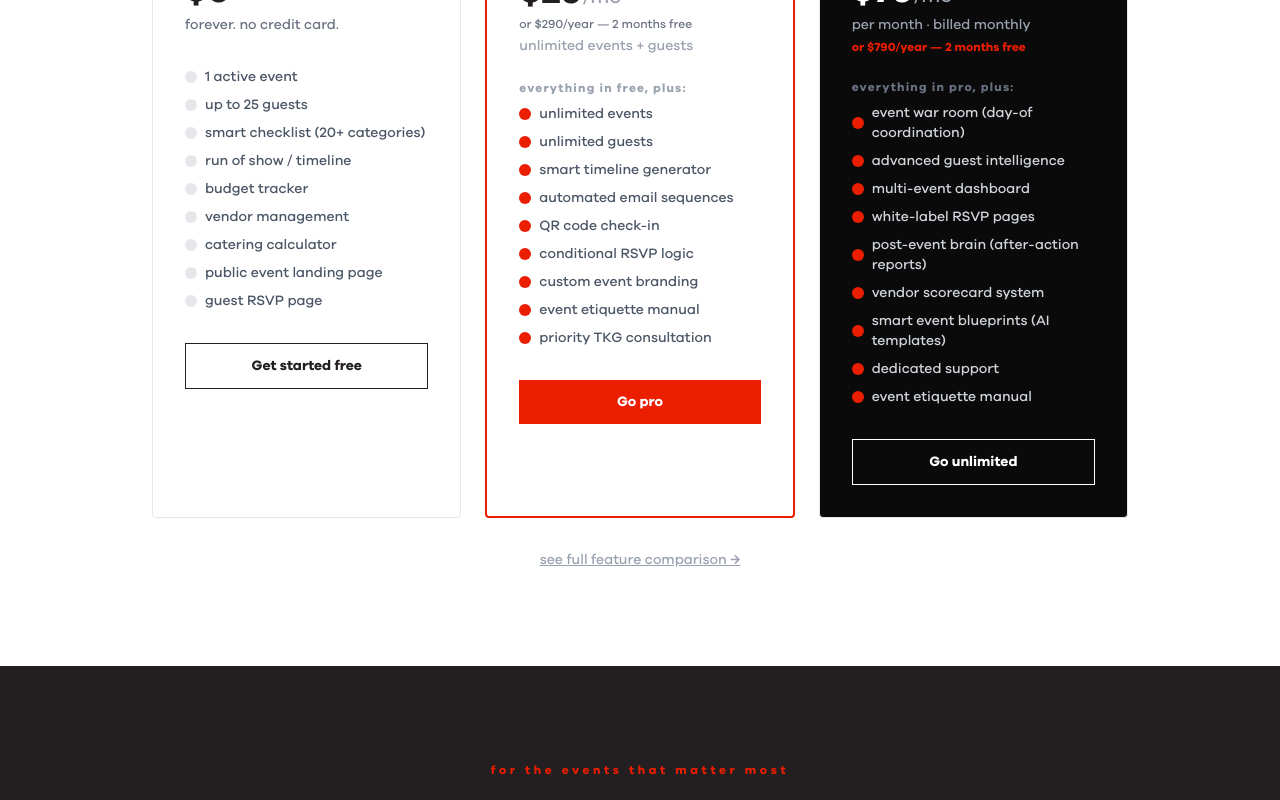
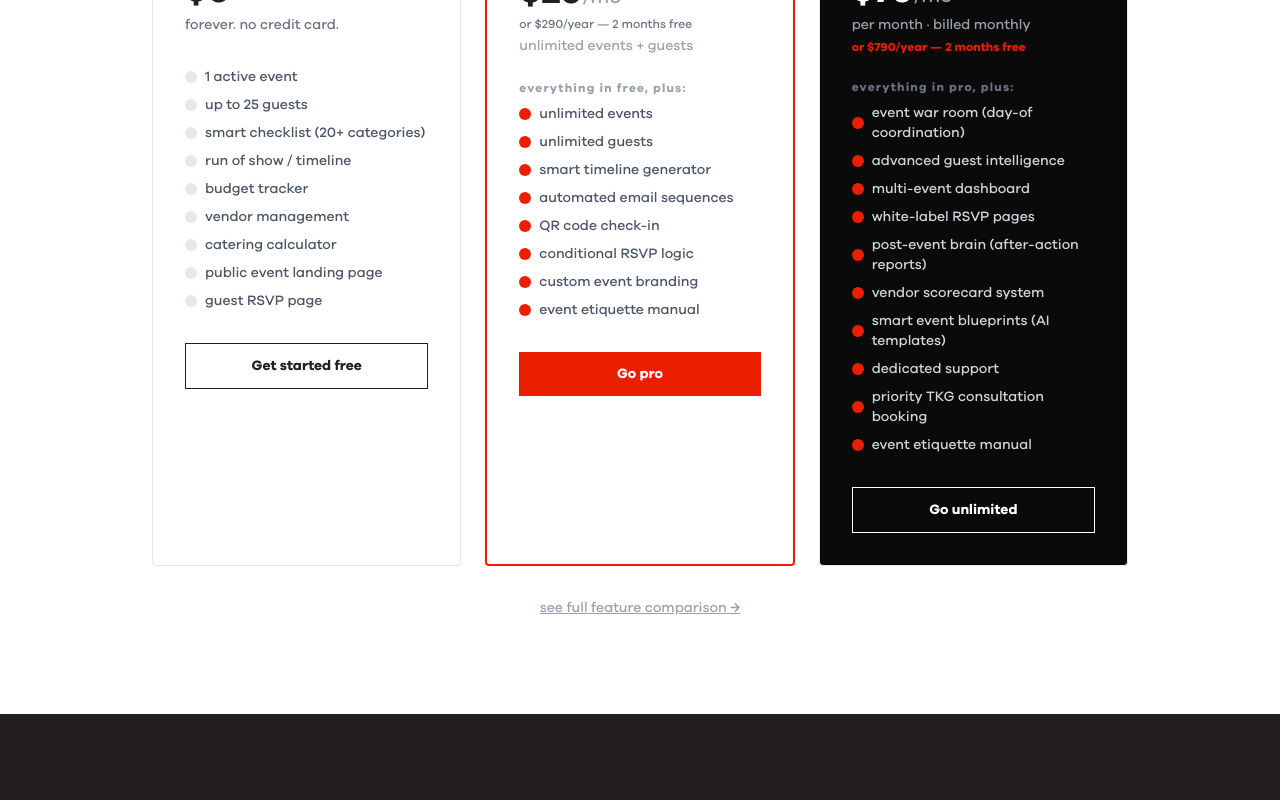
Before and after one commit to mrkoolbot/kool-app, a Next.js app: page / in a window 1280 px wide. Shown: the part 3154-3954 px from the top of the page. Built offline with nearby package versions, Linux system fonts and the light colour scheme.

Commit message:
fix: priority TKG consultation moved to Unlimited only

```diff
--- a/app/page.tsx
+++ b/app/page.tsx
@@ -243,7 +243,7 @@ export default function LandingPage() {
             <p className="text-gray-500 text-xs mb-1">or $290/year — 2 months free</p>
             <p className="text-gray-400 text-sm mb-6">unlimited events + guests</p>
             <ul className="space-y-2 text-sm text-gray-600 mb-8">
-              {["everything in free, plus:", "unlimited events", "unlimited guests", "smart timeline generator", "automated email sequences", "QR code check-in", "conditional RSVP logic", "custom event branding", "event etiquette manual", "priority TKG consultation"].map(f => (
+              {["everything in free, plus:", "unlimited events", "unlimited guests", "smart timeline generator", "automated email sequences", "QR code check-in", "conditional RSVP logic", "custom event branding", "event etiquette manual"].map(f => (
                 <li key={f} className={`flex items-center gap-2 ${f === "everything in free, plus:" ? "text-gray-400 text-xs font-bold lowercase tracking-widest" : ""}`}>
                   {f !== "everything in free, plus:" && <span className="w-3 h-3 rounded-full bg-kool-red flex-shrink-0" />}
                   {f}
@@ -261,7 +261,7 @@ export default function LandingPage() {
             <p className="text-gray-400 text-sm mb-1">per month · billed monthly</p>
             <p className="text-kool-red text-xs font-semibold mb-6">or $790/year — 2 months free</p>
             <ul className="space-y-2 text-sm text-gray-300 mb-8">
-              {["everything in pro, plus:", "event war room (day-of coordination)", "advanced guest intelligence", "multi-event dashboard", "white-label RSVP pages", "post-event brain (after-action reports)", "vendor scorecard system", "smart event blueprints (AI templates)", "dedicated support", "event etiquette manual"].map(f => (
+              {["everything in pro, plus:", "event war room (day-of coordination)", "advanced guest intelligence", "multi-event dashboard", "white-label RSVP pages", "post-event brain (after-action reports)", "vendor scorecard system", "smart event blueprints (AI templates)", "dedicated support", "priority TKG consultation booking", "event etiquette manual"].map(f => (
                 <li key={f} className={`flex items-center gap-2 ${f === "everything in pro, plus:" ? "text-gray-500 text-xs font-bold lowercase tracking-widest" : ""}`}>
                   {f !== "everything in pro, plus:" && <span className="w-3 h-3 rounded-full bg-kool-red flex-shrink-0" />}
                   {f}
--- a/app/pricing/page.tsx
+++ b/app/pricing/page.tsx
@@ -29,7 +29,7 @@ const PREMIUM_FEATURES = [
   "custom event branding (colors + hero image)",
   "landing page auto-archive after 30 days",
   "catering + bar calculator (industry formula)",
-  "priority TKG consultation booking",
+
   "event etiquette manual",
 ];
 
@@ -43,6 +43,7 @@ const UNLIMITED_FEATURES = [
   "vendor scorecard system",
   "smart event blueprints (ai templates)",
   "dedicated support",
+  "priority TKG consultation booking",
   "event etiquette manual",
 ];
 
```
